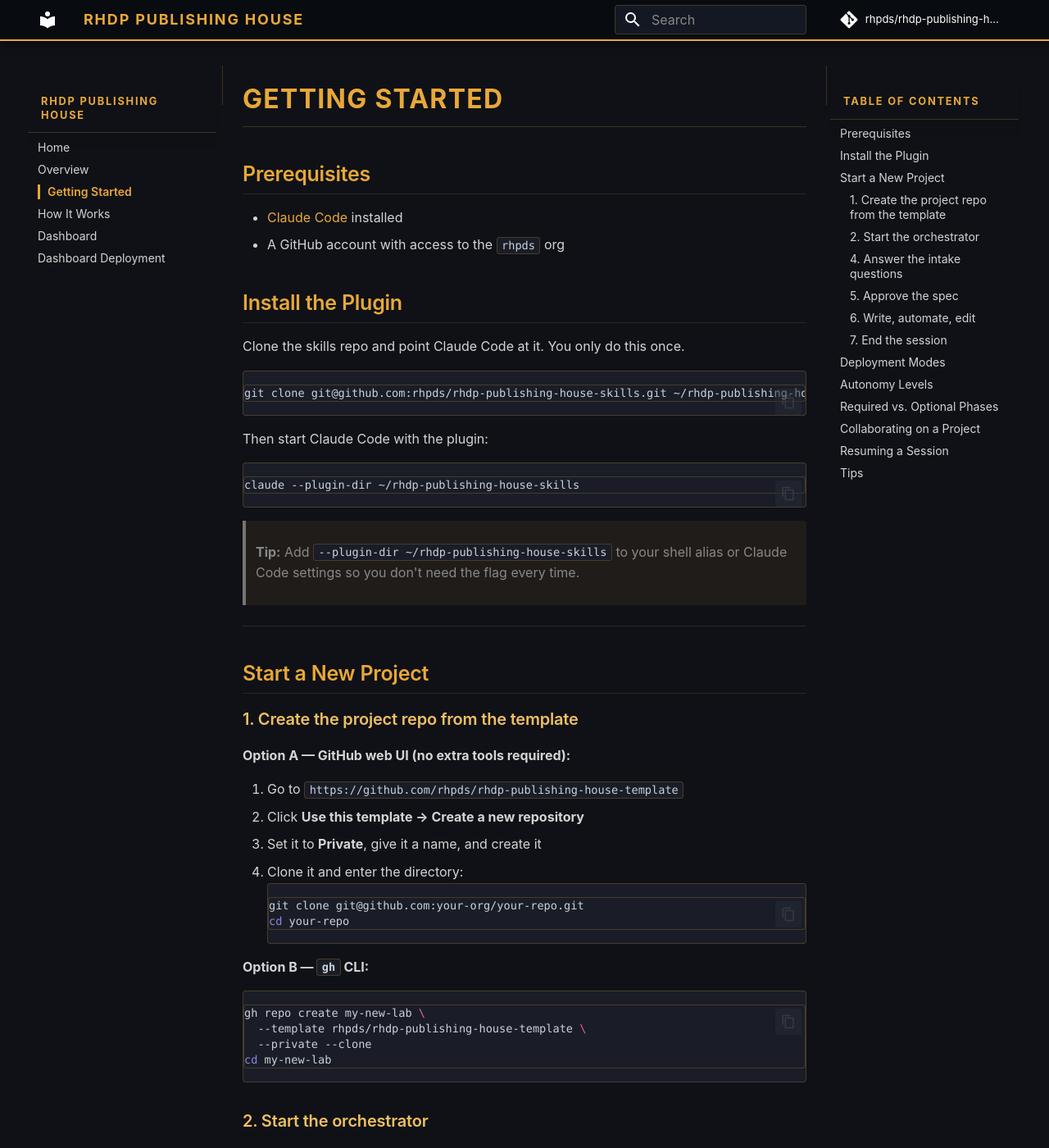
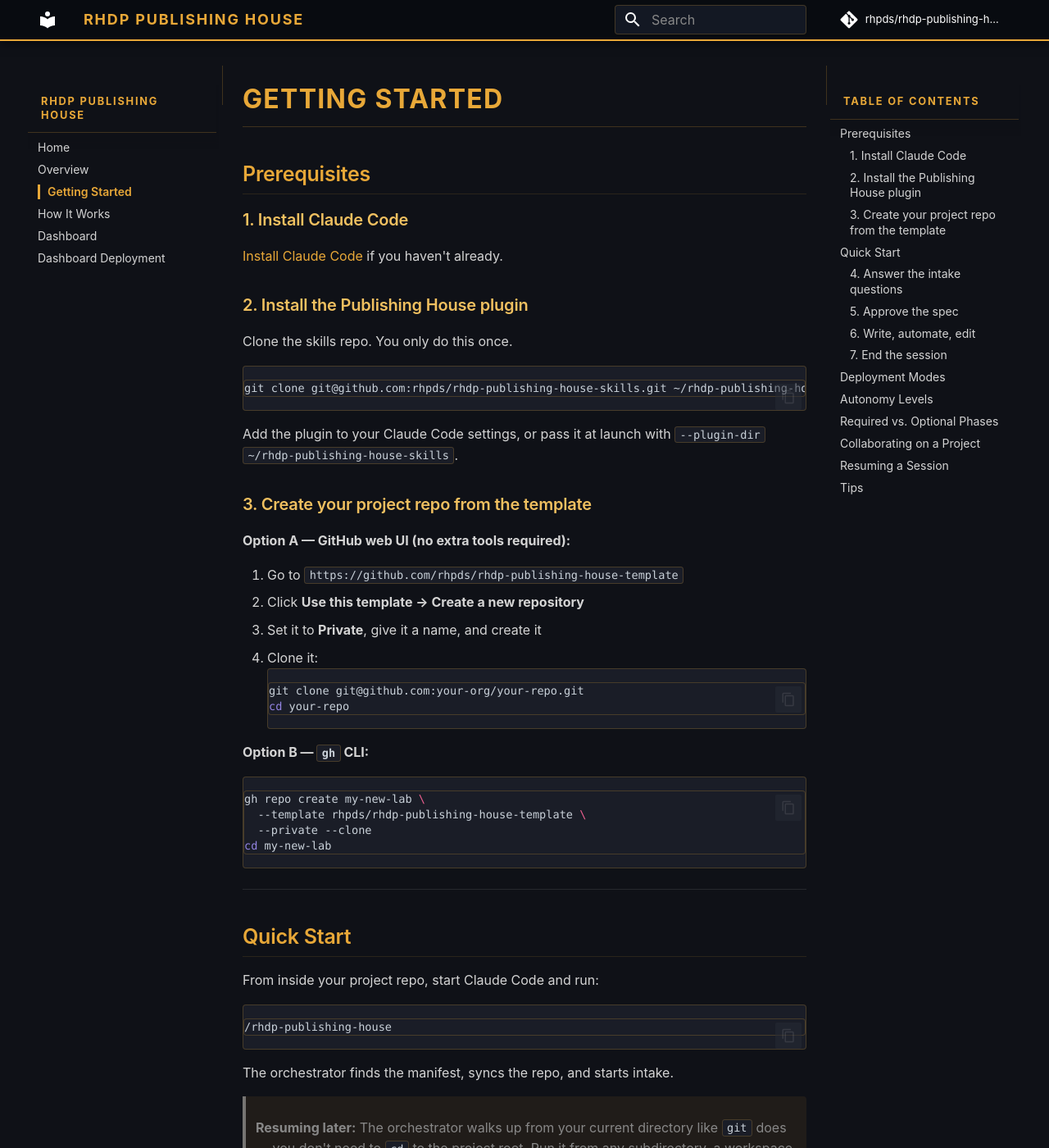
Before and after one commit to treddy08/rhdp-publishing-house, an MkDocs documentation site: the page built from docs/getting-started.md, in a window 1280 px wide and 1400 px high. Shown: the whole window at 82% size. Built offline with MkDocs 1.6.1 and Material for MkDocs 9.7.7, drawn with Linux system fonts in a browser that asks for light colours; comment, search, counter and statistics services are not loaded; some of the changed text lies outside the part shown.

Commit message:
getting-started: git setup as prereq, not mid-flow
Co-Authored-By: Claude Opus 4.6 (1M context) <noreply@anthropic.com>

````diff
--- a/docs/getting-started.md
+++ b/docs/getting-started.md
@@ -2,37 +2,28 @@
 
 ## Prerequisites
 
-- [Claude Code](https://docs.anthropic.com/en/docs/claude-code) installed
-- A GitHub account with access to the `rhpds` org
+### 1. Install Claude Code
 
-## Install the Plugin
+[Install Claude Code](https://docs.anthropic.com/en/docs/claude-code) if you haven't already.
 
-Clone the skills repo and point Claude Code at it. You only do this once.
+### 2. Install the Publishing House plugin
+
+Clone the skills repo. You only do this once.
 
 ```bash
 git clone git@github.com:rhpds/rhdp-publishing-house-skills.git ~/rhdp-publishing-house-skills
 ```
 
-Then start Claude Code with the plugin:
+Add the plugin to your Claude Code settings, or pass it at launch with `--plugin-dir ~/rhdp-publishing-house-skills`.
 
-```bash
-claude --plugin-dir ~/rhdp-publishing-house-skills
-```
-
-> **Tip:** Add `--plugin-dir ~/rhdp-publishing-house-skills` to your shell alias or Claude Code settings so you don't need the flag every time.
-
----
-
-## Start a New Project
-
-### 1. Create the project repo from the template
+### 3. Create your project repo from the template
 
 **Option A — GitHub web UI (no extra tools required):**
 
 1. Go to `https://github.com/rhpds/rhdp-publishing-house-template`
 2. Click **Use this template → Create a new repository**
 3. Set it to **Private**, give it a name, and create it
-4. Clone it and enter the directory:
+4. Clone it:
    ```bash
    git clone git@github.com:your-org/your-repo.git
    cd your-repo
@@ -47,9 +38,11 @@ gh repo create my-new-lab \
 cd my-new-lab
 ```
 
-### 2. Start the orchestrator
+---
 
-From inside your project repo:
+## Quick Start
+
+From inside your project repo, start Claude Code and run:
 
 ```
 /rhdp-publishing-house
````
